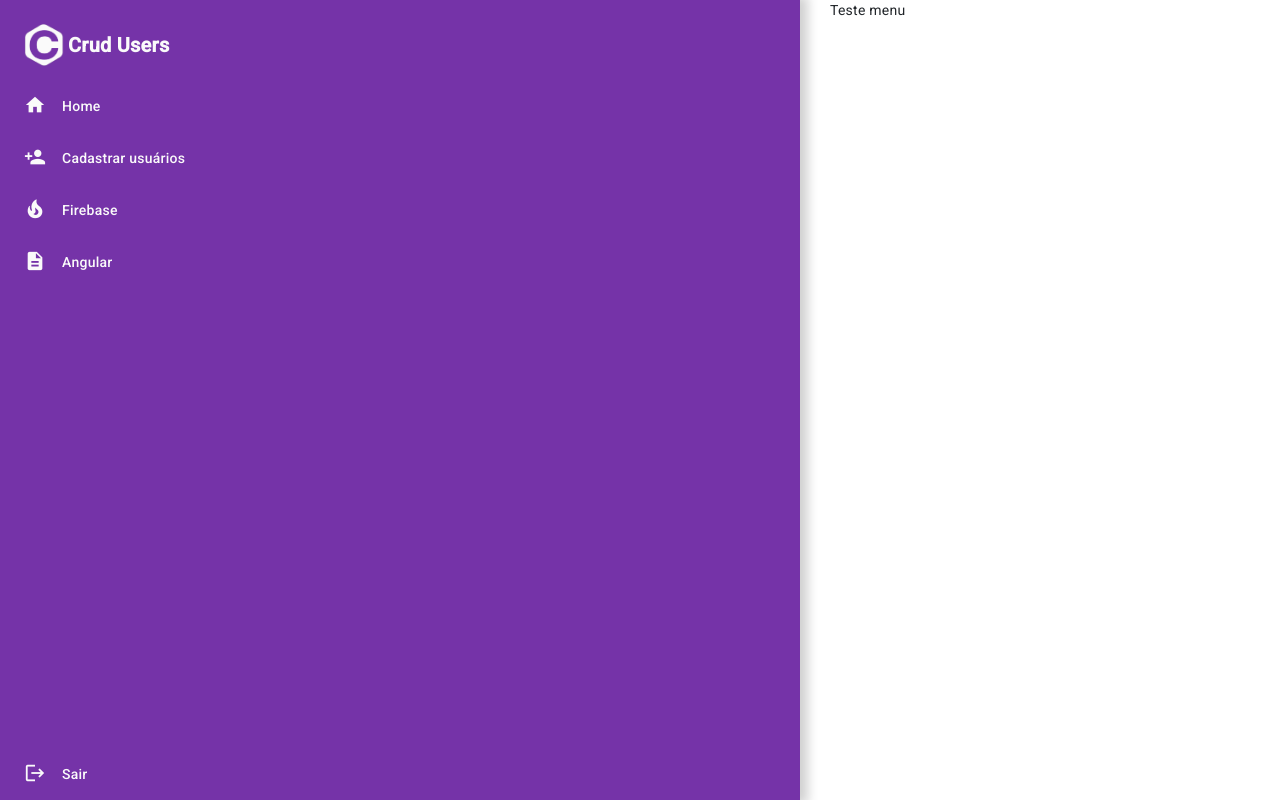
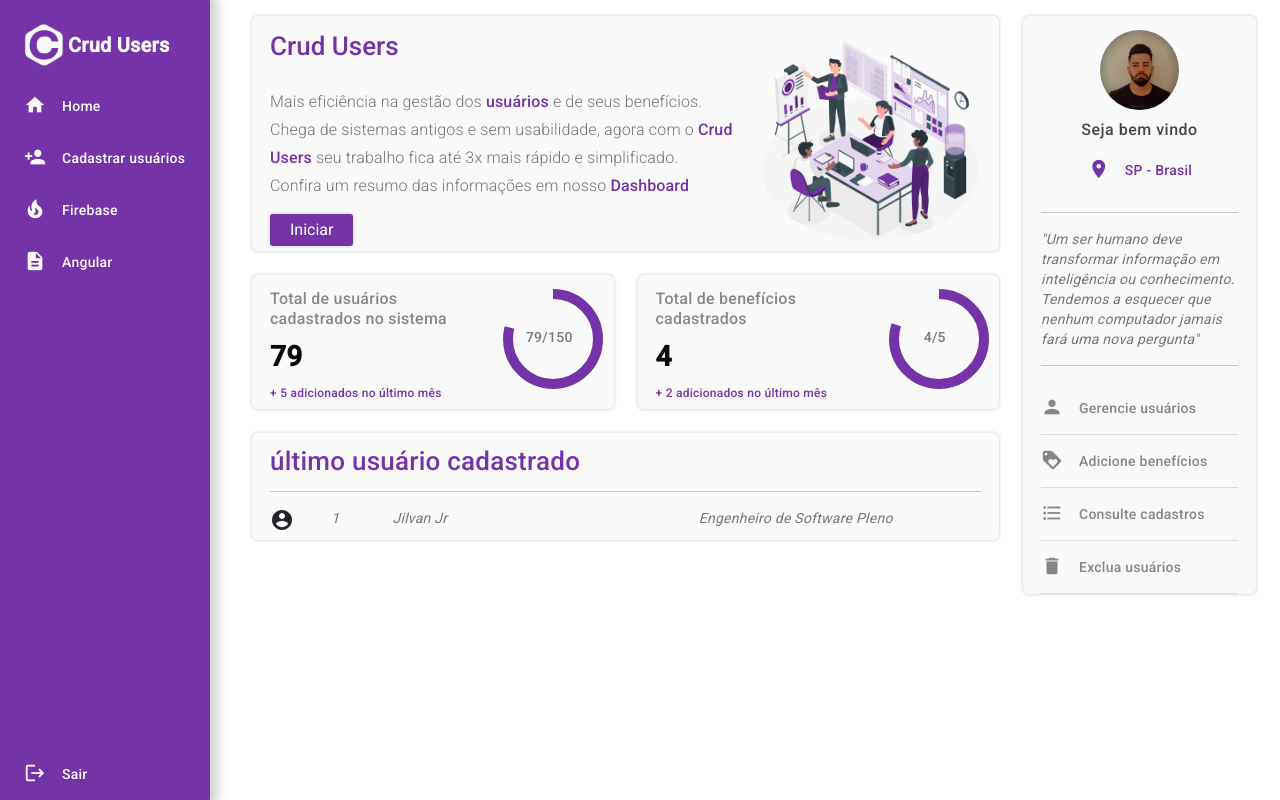
Before and after one commit to JilvanJr/CRUD-USUARIOS, an Angular app: page /home in a window 1280 px wide. Built offline with nearby package versions, Linux system fonts and the light colour scheme.

Commit message:
Estrutura html + css + typescript tela home

```diff
--- a/src/app/app.module.ts
+++ b/src/app/app.module.ts
@@ -9,7 +9,10 @@
 import { FormsModule } from '@angular/forms';
 import { HomeComponent } from './pages/home/home.component';
 import { MenuComponent } from './components/menu/menu.component';
+
+// ANGULAR MATERIAL
 import { MatIconModule } from '@angular/material/icon';
+import { MatProgressSpinnerModule } from '@angular/material/progress-spinner'
 
 @NgModule({
   declarations: [
@@ -23,7 +26,8 @@
     BrowserModule,
     AppRoutingModule,
     FormsModule,
-    MatIconModule
+    MatIconModule,
+    MatProgressSpinnerModule
   ],
   providers: [
     provideAnimationsAsync()
--- a/src/app/components/menu/menu.component.scss
+++ b/src/app/components/menu/menu.component.scss
@@ -1,7 +1,7 @@
 .sidemenu {
     width: 210px;
     height: 100vh;
-    min-width: 100vh;
+    min-width: 210px;
     display: block;
     float: left;
     background-color: var(--primary-color);
--- a/src/app/pages/home/home.component.html
+++ b/src/app/pages/home/home.component.html
@@ -1,2 +1,112 @@
 <app-menu></app-menu>
-<p>Teste menu</p>
+
+<div class="container-fluid pt-3">
+    <div class="row">
+        <!-- LADO ESQUERDO DA TELA -->
+        <div class="col-12 col-lg-9">
+            <div class="card-info">
+                <div class="row">
+                    <div class="col-12 col-md-8">
+                        <h1 class="titulo">Crud Users</h1>
+                        <h3 class="subtitulo">Mais eficiência na gestão dos <span>usuários</span> e de seus benefícios.
+                            Chega de sistemas antigos e sem usabilidade, agora com o <span>Crud Users</span> seu
+                            trabalho fica até 3x mais rápido e simplificado.<br>
+                            Confira um resumo das informações em nosso <span>Dashboard</span></h3>
+
+                        <app-button textButton="Iniciar" routerLink="/usuarios"></app-button>
+                    </div>
+                    <div class="col-12 col-md-4">
+                        <img src="../../../assets/dashboard.png" width="100%">
+                    </div>
+                </div>
+            </div>
+
+            <!-- PARTE DE BAIXO DA TELA -->
+            <div class="row mt-4">
+                <!-- CARD-SPINNER-ESQUERDA-->
+                <div class="col-6">
+                    <div class="card-info">
+                        <div class="row">
+                            <div class="col-8">
+                                <p class="texto-card">Total de usuários cadastrados no sistema</p>
+                                <p class="numero-card">79</p>
+                                <p class="destaque-card">+ 5 adicionados no último mês</p>
+                            </div>
+                            <div class="col-4">
+                                <mat-progress-spinner class="example-margin mx-auto color-spinner" mode="determinate"
+                                    value="79"></mat-progress-spinner>
+                                <p class="info-spinner">79/150</p>
+                            </div>
+                        </div>
+                    </div>
+                </div>
+
+                <!-- CARD-SPINNER-DIREITA-->
+                <div class="col-6">
+                    <div class="card-info">
+                        <div class="row">
+                            <div class="col-8">
+                                <p class="texto-card">Total de benefícios cadastrados</p>
+                                <p class="numero-card">4</p>
+                                <p class="destaque-card">+ 2 adicionados no último mês</p>
+                            </div>
+                            <div class="col-4">
+                                <mat-progress-spinner class="example-margin mx-auto color-spinner" mode="determinate"
+                                    value="80"></mat-progress-spinner>
+                                <p class="info-spinner">4/5</p>
+                            </div>
+                        </div>
+                    </div>
+                </div>
+
+                <!-- CARD USUÁRIO CADASTRADO -->
+                <div class="col-12 mt-4">
+                    <div class="card-info">
+                        <h3 class="titulo">último usuário cadastrado</h3>
+
+                        <hr class="hr">
+
+                        <div class="row">
+                            <div class="col-1"> <mat-icon>account_circle</mat-icon></div>
+                            <div class="col-1">
+                                <p class="texto-p">1</p>
+                            </div>
+                            <div class="col">
+                                <p class="texto-p">Jilvan Jr</p>
+                            </div>
+                            <div class="col">
+                                <p class="texto-p">Engenheiro de Software Pleno</p>
+                            </div>
+                        </div>
+                    </div>
+                </div>
+
+            </div>
+
+
+        </div>
+
+        <!-- LADO DIREITO DA TELA-->
+        <div class="col-12 col-lg-3">
+            <div class="card-info">
+                <div class="container-perfil">
+                    <img src="../../../assets/img-perfil.png" class="img-perfil">
+                    <h4>Seja bem vindo</h4>
+                    <h5>{{ userName }}</h5>
+                    <li> <mat-icon>location_on</mat-icon> SP - Brasil </li>
+                </div>
+
+                <hr class="hr">
+                <p class="texto-p">"Um ser humano deve transformar informação em inteligência ou conhecimento. Tendemos
+                    a esquecer que nenhum computador jamais fará uma nova pergunta"
+                </p>
+                <hr class="hr">
+
+                <li> <mat-icon>person</mat-icon>Gerencie usuários</li>
+                <li> <mat-icon>loyalty</mat-icon>Adicione benefícios</li>
+                <li> <mat-icon>format_list_bulleted</mat-icon>Consulte cadastros</li>
+                <li> <mat-icon>delete</mat-icon>Exclua usuários</li>
+            </div>
+        </div>
+    </div>
+</div>
--- a/src/app/pages/home/home.component.scss
+++ b/src/app/pages/home/home.component.scss
@@ -0,0 +1,112 @@
+.card-info {
+    background: #fafafa;
+    padding: 14px 18px 0px 18px;
+    border-radius: 6px;
+    box-shadow: 0px 0px 3px 1px #0a0a0a20;
+}
+
+.titulo {
+    font-size: 26px;
+    font-weight: 500;
+    padding: 0;
+    margin: 0 !important;
+    color: var(--primary-color);
+}
+
+.subtitulo {
+    font-size: 16px;
+    font-weight: 300;
+    margin: 0;
+    padding: 26px 0px 14px 0px;
+    color: var(--gray-color);
+
+    span {
+        color: var(--primary-color);
+        font-weight: 500;
+    }
+}
+
+// card spinner
+.texto-card {
+    font-size: 16px;
+    font-weight: 500;
+    color: #888;
+    margin-bottom: 18px;
+}
+
+.numero-card {
+    font-size: 28px;
+    font-weight: bold;
+    color: #0a0a0a;
+    margin-bottom: 16px;
+}
+
+.destaque-card {
+    font-size: 12px;
+    font-weight: 500;
+    color: var(--primary-color);
+    margin-bottom: 0;
+}
+
+.info-spinner {
+    font-size: 14px;
+    font-weight: 500;
+    color: #797979;
+    text-align: center;
+    position: relative;
+    top: -62px;
+    margin: 0 auto;
+}
+
+// LADO DIRETO
+li {
+    font-size: 14px;
+    font-weight: 500;
+    color: #868686;
+    padding: 14px 0;
+    margin: 0;
+    display: flex;
+    align-items: center;
+    border-bottom: 1px solid #dbdbdb;
+
+    mat-icon {
+        margin-right: 14px;
+        font-size: 22px;
+    }
+}
+
+.img-perfil {
+    border-radius: 50%;
+    width: 40%;
+}
+
+.container-perfil {
+    width: 100%;
+    text-align: center;
+
+    h4 {
+        font-size: 16px;
+        color: #474747;
+        font-weight: 500;
+        margin: 8px 0px 0px 0px;
+    }
+
+    h5 {
+        font-size: 14px;
+        color: #6d6d6d;
+        font-weight: 400;
+        margin: 2px 0px 0px 0px;
+    }
+
+    Li {
+        justify-content: center;
+        color: var(--primary-color);
+        border: none;
+    }
+}
+
+.texto-p {
+    font-size: 14px;
+    font-style: italic;
+    color: #767676;
+}
--- a/src/app/pages/home/home.component.ts
+++ b/src/app/pages/home/home.component.ts
@@ -7,4 +7,9 @@
 })
 export class HomeComponent {
 
+  userName: string | null;
+
+  ngOnInit() {
+    this.userName = sessionStorage.getItem('user');
+  }
 }
--- a/src/styles.scss
+++ b/src/styles.scss
@@ -14,3 +14,7 @@
 .c-gray{ color: var(--gray-color); }
 
 .hover:hover{ cursor: pointer; }
+
+.mat-mdc-progress-spinner .mdc-circular-progress__determinate-circle, .mat-mdc-progress-spinner .mdc-circular-progress__indeterminate-circle-graphic {
+    stroke: var(--primary-color) !important;
+}
```
